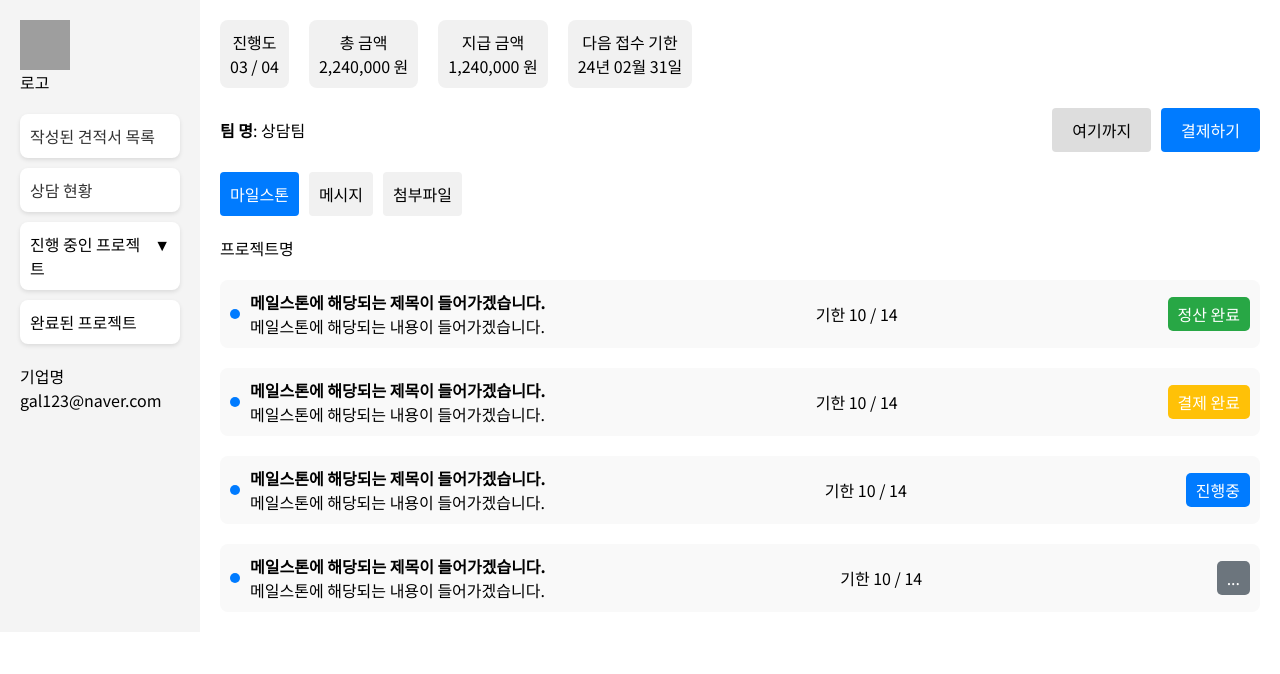
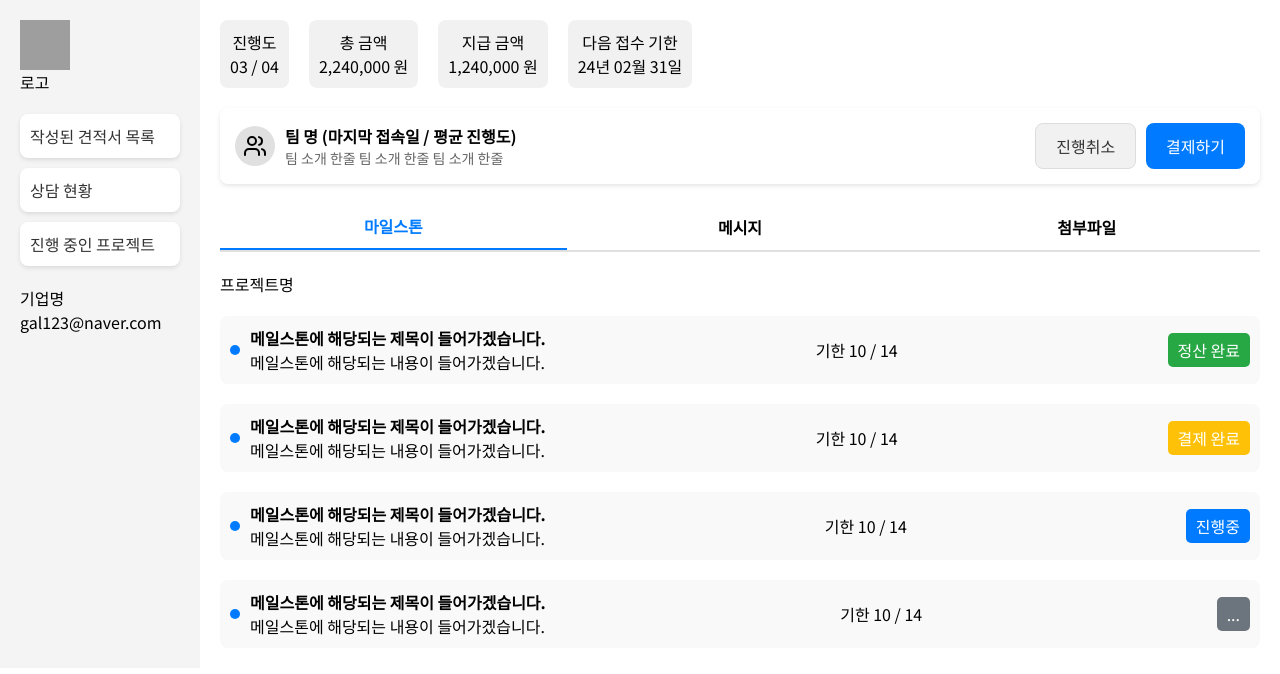
Before and after one commit to linkers-public/linkers-public, a Next.js app: page /manager-team in a window 1280 px wide. Shown: the top 674 px of the page. Built offline with nearby package versions, Linux system fonts and the light colour scheme; grey boxes are pictures that could not be loaded.

Commit message:
feat : 진행중인 프로젝트 ui

```diff
--- a/src/app/(eneterprise)/manager-team/manager-team.client.tsx
+++ b/src/app/(eneterprise)/manager-team/manager-team.client.tsx
@@ -3,6 +3,7 @@
 import { useState } from 'react'
 import Link from 'next/link' // Link 컴포넌트 임포트
 import Sidebar from '../../../components/Sidebar' // Sidebar 컴포넌트 임포트
+import { Users, MousePointer2, Paperclip } from 'lucide-react';
 
 const Home: React.FC = () => {
   const [selectedTab, setSelectedTab] = useState('마일스톤')
@@ -79,54 +80,99 @@ const Home: React.FC = () => {
           </div>
         </header>
 
-        {/* 팀명 및 결제 버튼 */}
+        {/* 팀명 및 결제 버튼 UI */}
         <div
           style={{
             display: 'flex',
             justifyContent: 'space-between',
             alignItems: 'center',
+            padding: '15px',
+            backgroundColor: '#fff',
+            borderRadius: '8px',
+            boxShadow: '0 2px 4px rgba(0, 0, 0, 0.1)',
             marginBottom: '20px',
           }}
         >
-          <div>
-            <strong>팀 명</strong>: 상담팀
+          {/* 팀 정보 */}
+          <div style={{ display: 'flex', alignItems: 'center' }}>
+            <div
+              style={{
+                width: '40px',
+                height: '40px',
+                backgroundColor: '#e0e0e0',
+                borderRadius: '50%',
+                display: 'flex',
+                justifyContent: 'center',
+                alignItems: 'center',
+                marginRight: '10px',
+              }}
+            >
+              <Users/>
             </div>
             <div>
+              <p style={{ margin: 0, fontSize: '16px', fontWeight: 'bold' }}>
+                팀 명 (마지막 접속일 / 평균 진행도)
+              </p>
+              <p style={{ margin: 0, fontSize: '14px', color: '#666' }}>
+                팀 소개 한줄 팀 소개 한줄 팀 소개 한줄
+              </p>
+            </div>
+          </div>
+
+          {/* 결제 및 진행 취소 버튼 */}
+          <div style={{ display: 'flex', gap: '10px' }}>
             <button
               style={{
                 padding: '10px 20px',
-                marginRight: '10px',
-                backgroundColor: '#ddd',
-                borderRadius: '4px',
+                backgroundColor: '#f1f1f1',
+                border: '1px solid #ddd',
+                borderRadius: '8px',
+                color: '#333',
                 cursor: 'pointer',
               }}
+              onClick={() => console.log('진행취소')}
             >
-              여기까지
+              진행취소
             </button>
             <button
               style={{
                 padding: '10px 20px',
                 backgroundColor: '#007bff',
                 color: '#fff',
-                borderRadius: '4px',
+                border: 'none',
+                borderRadius: '8px',
                 cursor: 'pointer',
               }}
+              onClick={() => console.log('결제하기')}
             >
               결제하기
             </button>
           </div>
         </div>
 
+
         {/* 탭 섹션 */}
-        <div style={{ marginBottom: '20px' }}>
+<div
+  style={{
+    display: 'flex',
+    justifyContent: 'space-between',
+    alignItems: 'center',
+    borderBottom: '2px solid #e0e0e0',
+    marginBottom: '20px',
+  }}
+>
   <button
     style={{
-              padding: '10px',
-              backgroundColor:
-                selectedTab === '마일스톤' ? '#007bff' : '#f1f1f1',
-              color: selectedTab === '마일스톤' ? '#fff' : '#000',
-              borderRadius: '4px',
-              marginRight: '10px',
+      flex: 1,
+      textAlign: 'center',
+      padding: '10px 0',
+      fontSize: '16px',
+      fontWeight: 'bold',
+      color: selectedTab === '마일스톤' ? '#007bff' : '#000',
+      border: 'none',
+      borderBottom: selectedTab === '마일스톤' ? '2px solid #007bff' : 'none',
+      backgroundColor: 'transparent',
+      cursor: 'pointer',
     }}
     onClick={() => handleTabClick('마일스톤')}
   >
@@ -134,11 +180,16 @@ const Home: React.FC = () => {
   </button>
   <button
     style={{
-              padding: '10px',
-              backgroundColor: selectedTab === '메시지' ? '#007bff' : '#f1f1f1',
-              color: selectedTab === '메시지' ? '#fff' : '#000',
-              borderRadius: '4px',
-              marginRight: '10px',
+      flex: 1,
+      textAlign: 'center',
+      padding: '10px 0',
+      fontSize: '16px',
+      fontWeight: 'bold',
+      color: selectedTab === '메시지' ? '#007bff' : '#000',
+      border: 'none',
+      borderBottom: selectedTab === '메시지' ? '2px solid #007bff' : 'none',
+      backgroundColor: 'transparent',
+      cursor: 'pointer',
     }}
     onClick={() => handleTabClick('메시지')}
   >
@@ -146,17 +197,23 @@ const Home: React.FC = () => {
   </button>
   <button
     style={{
-              padding: '10px',
-              backgroundColor:
-                selectedTab === '첨부파일' ? '#007bff' : '#f1f1f1',
-              color: selectedTab === '첨부파일' ? '#fff' : '#000',
-              borderRadius: '4px',
+      flex: 1,
+      textAlign: 'center',
+      padding: '10px 0',
+      fontSize: '16px',
+      fontWeight: 'bold',
+      color: selectedTab === '첨부파일' ? '#007bff' : '#000',
+      border: 'none',
+      borderBottom: selectedTab === '첨부파일' ? '2px solid #007bff' : 'none',
+      backgroundColor: 'transparent',
+      cursor: 'pointer',
     }}
     onClick={() => handleTabClick('첨부파일')}
   >
     첨부파일
   </button>
 </div>
+
 
         {/* 동적 콘텐츠 */}
         {selectedTab === '마일스톤' && (
@@ -222,6 +279,7 @@ const Home: React.FC = () => {
 
         {selectedTab === '메시지' && (
           <div>
+            {/* 상대방 정보 */}
             <div
               style={{
                 display: 'flex',
@@ -229,69 +287,142 @@ const Home: React.FC = () => {
                 marginBottom: '20px',
               }}
             >
-              <img
-                src="/circle-icon.png"
-                alt="receiver"
-                style={{
-                  width: '40px',
-                  height: '40px',
-                  borderRadius: '50%',
-                  marginRight: '10px',
-                }}
-              />
+              <Users />
               <strong>상대방 이름</strong>
             </div>
 
+            {/* 메시지 영역 */}
             <div
               style={{
                 display: 'flex',
                 flexDirection: 'column',
-                gap: '10px',
+                gap: '20px',
                 marginBottom: '20px',
+                height: '300px',
+                overflowY: 'scroll',
+                padding: '10px',
+                backgroundColor: '#f9f9f9',
+                borderRadius: '8px',
               }}
             >
+              {/* 상대방 메시지 */}
+              <div
+                style={{
+                  display: 'flex',
+                  alignItems: 'flex-start',
+                  gap: '10px',
+                }}
+              >
+                <Users />
                 <div
                   style={{
                     backgroundColor: '#f1f1f1',
                     padding: '10px',
                     borderRadius: '8px',
+                    maxWidth: '70%',
                   }}
                 >
-                <p>상대방이 보낸 메세지입니다. 여기에 내용을 작성하세요.</p>
-                <span>오전 10:14</span>
+                  <p style={{ margin: '0', fontSize: '14px' }}>
+                    채팅 내용입니다.채팅 내용입니다.채팅 내용입니다.채팅 내용입니다.채팅
+                    내용입니다.
+                  </p>
+                  <span style={{ fontSize: '12px', color: '#888' }}>오전 10:14</span>
                 </div>
+              </div>
+
+              {/* 내 메시지 */}
+              <div
+                style={{
+                  display: 'flex',
+                  justifyContent: 'flex-end',
+                  alignItems: 'flex-start',
+                  gap: '10px',
+                }}
+              >
                 <div
                   style={{
                     backgroundColor: '#d1ecf1',
                     padding: '10px',
                     borderRadius: '8px',
+                    maxWidth: '70%',
                   }}
                 >
-                <p>내가 보낸 메시지입니다. 여기에 내용을 작성하세요.</p>
-                <span>오전 10:15</span>
+                  <p style={{ margin: '0', fontSize: '14px' }}>
+                    채팅 내용입니다.채팅 내용입니다.채팅 내용입니다.채팅 내용입니다.채팅
+                    내용입니다.
+                  </p>
+                  <span style={{ fontSize: '12px', color: '#888' }}>오전 10:15</span>
+                </div>
               </div>
             </div>
 
-            <div style={{ display: 'flex', gap: '10px' }}>
+            {/* 메시지 입력 영역 */}
+            <div
+              style={{
+                display: 'flex',
+                alignItems: 'center',
+                gap: '10px',
+                padding: '10px',
+                backgroundColor: '#fff',
+                borderTop: '1px solid #ddd',
+              }}
+            >
+              {/* 파일 첨부 버튼 */}
+              <label
+                style={{
+                  display: 'flex',
+                  alignItems: 'center',
+                  justifyContent: 'center',
+                  width: '40px',
+                  height: '40px',
+                  backgroundColor: '#f1f1f1',
+                  borderRadius: '50%',
+                  cursor: 'pointer',
+                }}
+              >
+                <Paperclip />
+                <input
+                  type="file"
+                  style={{ display: 'none' }}
+                  onChange={(e) => console.log(e.target.files)} // 파일 선택 핸들러
+                />
+              </label>
+
+              {/* 메시지 입력창 */}
               <input
                 type="text"
                 placeholder="메시지를 입력하세요"
-                style={{ flex: 1, padding: '10px', borderRadius: '4px' }}
+                style={{
+                  flex: 1,
+                  padding: '10px',
+                  borderRadius: '4px',
+                  border: '1px solid #ddd',
+                  fontSize: '14px',
+                }}
               />
+
+              {/* 전송 버튼 */}
               <button
                 style={{
-                  padding: '10px 20px',
+                  display: 'flex',
+                  alignItems: 'center',
+                  justifyContent: 'center',
+                  width: '40px',
+                  height: '40px',
                   backgroundColor: '#007bff',
-                  color: '#fff',
-                  borderRadius: '4px',
+                  borderRadius: '50%',
+                  border: 'none',
                   cursor: 'pointer',
                 }}
+                onClick={() => console.log('메시지 전송')} // 전송 버튼 핸들러
               >
-                보내기
+                <MousePointer2 />
               </button>
             </div>
+
           </div>
         )}
+
 
         {selectedTab === '첨부파일' && (
           <div>
--- a/src/components/Sidebar.jsx
+++ b/src/components/Sidebar.jsx
@@ -1,59 +1,83 @@
-import React, { useState } from "react";
+import React from "react";
 import Link from "next/link";
 
 const Sidebar = () => {
-  const [openProjects, setOpenProjects] = useState(false); // 드롭다운 상태 관리
-
-  const handleClickProjects = () => {
-    setOpenProjects(!openProjects); // 진행 중인 프로젝트 항목 클릭 시 드롭다운 상태 토글
-  };
-
   return (
-    <aside style={{ display: 'flex', flexDirection: 'column', width: '200px', padding: '20px', backgroundColor: '#f4f4f4' }}>
+    <aside
+      style={{
+        display: "flex",
+        flexDirection: "column",
+        width: "200px",
+        padding: "20px",
+        backgroundColor: "#f4f4f4",
+      }}
+    >
       {/* 로고 */}
-      <div style={{ marginBottom: '20px' }}>
-        <img src="/circle-icon.png" alt="logo" style={{ width: '50px', height: '50px' }} />
+      <div style={{ marginBottom: "20px" }}>
+        <img
+          src="/circle-icon.png"
+          alt="logo"
+          style={{ width: "50px", height: "50px" }}
+        />
         <p>로고</p>
       </div>
 
       {/* 네비게이션 목록 */}
-      <nav style={{ display: 'flex', flexDirection: 'column', gap: '10px' }}>
+      <nav style={{ display: "flex", flexDirection: "column", gap: "10px" }}>
         {/* 작성된 견적서 목록 */}
-        <div style={{ padding: '10px', backgroundColor: '#fff', borderRadius: '8px', boxShadow: '0 2px 4px rgba(0,0,0,0.1)' }}>
-          <Link href="/client-estimates" style={{ textDecoration: 'none', color: '#333' }}>작성된 견적서 목록</Link>
+        <div
+          style={{
+            padding: "10px",
+            backgroundColor: "#fff",
+            borderRadius: "8px",
+            boxShadow: "0 2px 4px rgba(0,0,0,0.1)",
+          }}
+        >
+          <Link
+            href="/client-estimates"
+            style={{ textDecoration: "none", color: "#333" }}
+          >
+            작성된 견적서 목록
+          </Link>
         </div>
 
         {/* 상담 현황 */}
-        <div style={{ padding: '10px', backgroundColor: '#fff', borderRadius: '8px', boxShadow: '0 2px 4px rgba(0,0,0,0.1)' }}>
-          <Link href="/counsel-status" style={{ textDecoration: 'none', color: '#333' }}>상담 현황</Link>
+        <div
+          style={{
+            padding: "10px",
+            backgroundColor: "#fff",
+            borderRadius: "8px",
+            boxShadow: "0 2px 4px rgba(0,0,0,0.1)",
+          }}
+        >
+          <Link
+            href="/counsel-status"
+            style={{ textDecoration: "none", color: "#333" }}
+          >
+            상담 현황
+          </Link>
         </div>
 
-        {/* 진행 중인 프로젝트 (드롭다운) */}
-        <div style={{ padding: '10px', backgroundColor: '#fff', borderRadius: '8px', boxShadow: '0 2px 4px rgba(0,0,0,0.1)', cursor: 'pointer' }} onClick={handleClickProjects}>
-          <div style={{ display: 'flex', justifyContent: 'space-between' }}>
-            <p>진행 중인 프로젝트</p>
-            <span>{openProjects ? '▲' : '▼'}</span>
-          </div>
-          {openProjects && (
-            <div style={{ paddingLeft: '20px', paddingTop: '5px' }}>
-              <div style={{ padding: '5px 0' }}>
-                <Link href="/manager-team" style={{ textDecoration: 'none', color: '#333' }}>매니저팀 1</Link>
-              </div>
-              <div style={{ padding: '5px 0' }}>
-                <Link href="/manager-team" style={{ textDecoration: 'none', color: '#333' }}>매니저팀 2</Link>
-              </div>
-            </div>
-          )}
-        </div>
-
-        {/* 완료된 프로젝트 */}
-        <div style={{ padding: '10px', backgroundColor: '#fff', borderRadius: '8px', boxShadow: '0 2px 4px rgba(0,0,0,0.1)' }}>
-          <p>완료된 프로젝트</p>
+        {/* 진행 중인 프로젝트 */}
+        <div
+          style={{
+            padding: "10px",
+            backgroundColor: "#fff",
+            borderRadius: "8px",
+            boxShadow: "0 2px 4px rgba(0,0,0,0.1)",
+          }}
+        >
+          <Link
+            href="/manager-team"
+            style={{ textDecoration: "none", color: "#333" }}
+          >
+            진행 중인 프로젝트
+          </Link>
         </div>
       </nav>
 
       {/* 푸터 */}
-      <footer style={{ marginTop: '20px' }}>
+      <footer style={{ marginTop: "20px" }}>
         <div>기업명</div>
         <div>gal123@naver.com</div>
       </footer>
```
Also changed, not shown: src/app/(eneterprise)/counsel-status/TeamChat.tsx (+75 -59 lines). Lines whose indentation alone changed are shown as unchanged.
